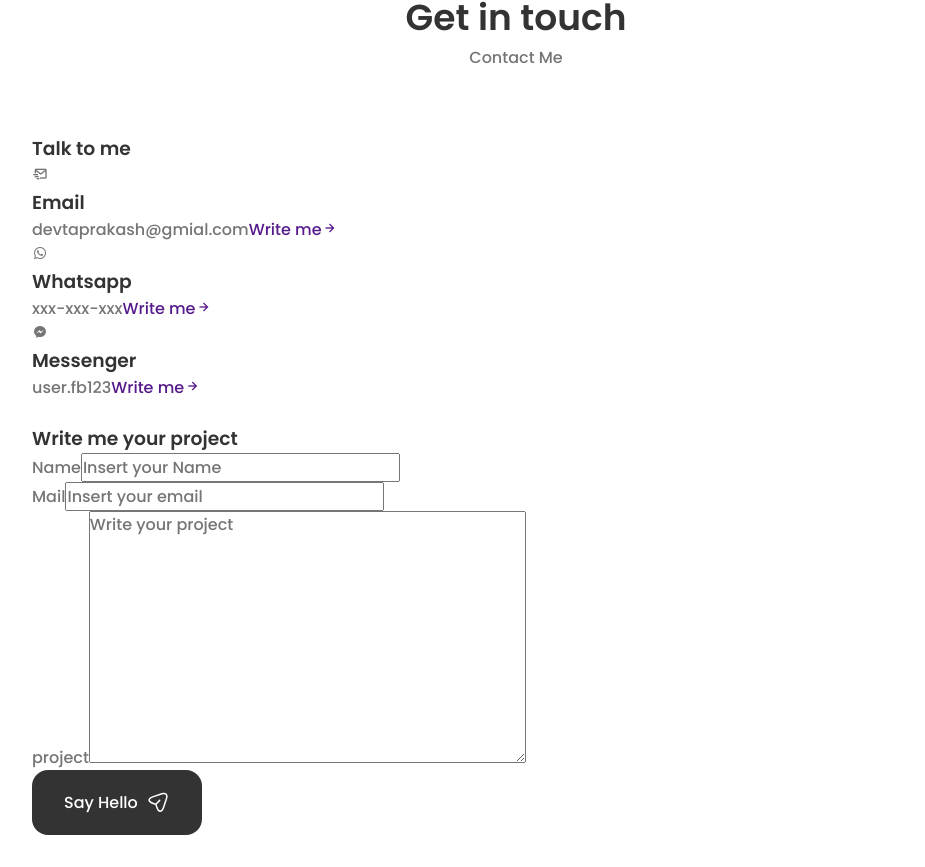
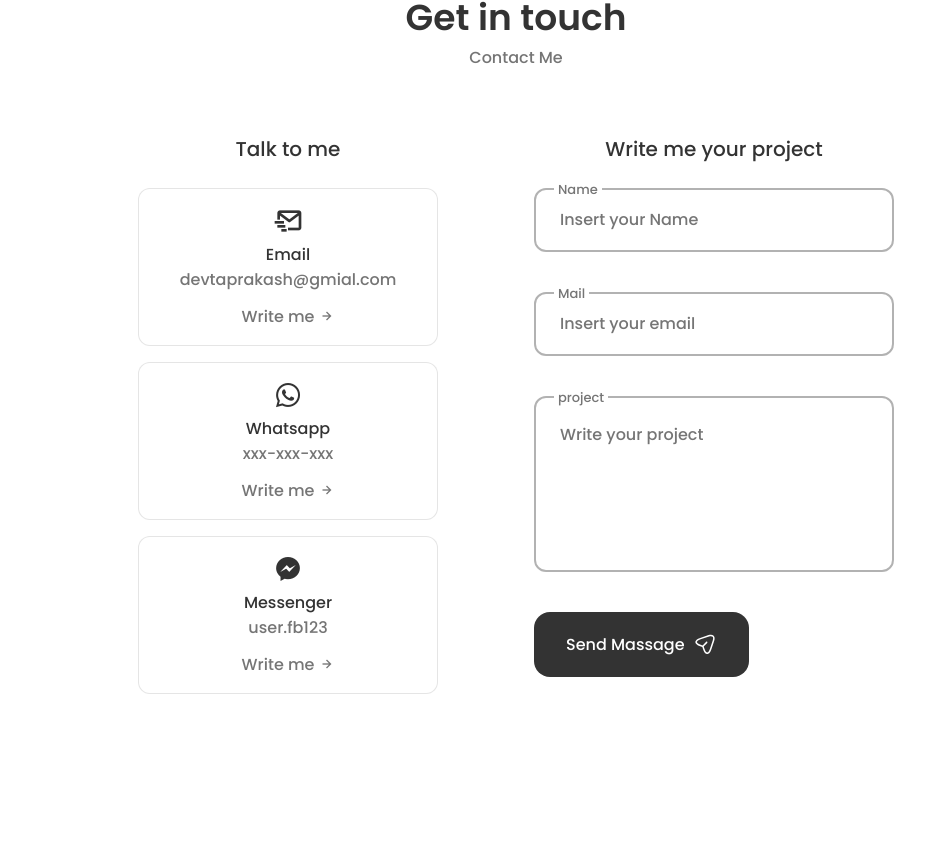
Before and after one commit to prakash2311/Portfolio-2, a React (Create React App) app: page / in a window 1280 px wide. Shown: the part 3572-4439 px from the top of the page, without its empty margins (124-1049 px from the left). After the commit the page ends 4346 px from the top, so only its background shows below. Built offline with nearby package versions, Linux system fonts and the light colour scheme.

Commit message:
adding css

```diff
--- a/src/components/contact/Contact.js
+++ b/src/components/contact/Contact.js
@@ -1,4 +1,5 @@
 import React from "react";
+import "./contact.css"
 
 const Contact = () => {
     return (
@@ -60,13 +61,13 @@
                             <input type="Email" name="email" className="contact__form-input" placeholder="Insert your email" />
                         </div>
 
-                        <div className="contact__form-div">
+                        <div className="contact__form-div contact__form-area">
                             <label className="contact__form-tag">project</label>
                             <textarea name="project" cols="30" rows="10" className="contact__form-input" placeholder="Write your project"></textarea>
                         </div>
 
                         <button className="button button--flex">
-                           Say Hello
+                           Send Massage
                            <svg
                   class="button__icon"
                   xmlns="http://www.w3.org/2000/svg"
--- a/src/components/contact/contact.css
+++ b/src/components/contact/contact.css
@@ -0,0 +1,159 @@
+.contact__container  {
+    grid-template-columns: repeat(2, max-content);
+    justify-content: center;
+    column-gap: 6rem;
+    padding-bottom: 3rem;
+}
+
+.contact__title {
+    text-align: center;
+    font-size: var(--h3-font-size);
+    font-weight: var(--font-medium);
+    margin-bottom: var(--mb-1-5);
+}
+
+.contact__info {
+    display: grid;
+    row-gap: 1rem;
+    grid-template-columns: 300px;
+}
+
+.contact__card {
+    background-color: var(--container-color);
+    border: 1px solid rgba(0, 0, 0, 0.1);
+    padding: 1rem;
+    border-radius: 0.75rem;
+    text-align: center;
+}
+
+.contact__card-icon {
+    font-size: 2rem;
+    color: var(--title-color);
+    margin-bottom: var(--mb-0-25);
+}
+
+.contact__card-title,
+.contact__card-data{
+    font-size: var(--small-font-size);
+}
+
+.contact__card-title {
+    font-weight: var(--font-medium);
+}
+
+.contact__card-data {
+    display: block;
+    margin-bottom: var(--mb-0-75);
+}
+
+.contact__button {
+    color: var(--text-color);
+    font-size: var(--small-font-size);
+    display: inline-flex;
+    align-items: center;
+    justify-content: center;
+    column-gap: 0.25rem;
+}
+
+.contact__button-icon {
+    font-size: 1rem;
+    transition: 0.3s;
+}
+
+.contact__button:hover .contact__button-icon {
+    transform: translate(0.25rem);
+}
+
+.contact__form{
+    width: 360px;
+
+}
+
+.contact__form-div {
+    position: relative;
+    margin-bottom: var(--mb-2-5);
+    height: 4rem;
+}
+
+.contact__form-input {
+    position: absolute;
+    top: 0;
+    left: 0;
+    width: 100%;
+    height: 100%;
+    border: 2px solid rgba(0, 0, 0, 0.3);
+    background: none;
+    color: var(--text-color);
+    outline: none;
+    border-radius: 0.75rem;
+    padding: 1.5rem;
+    z-index: 1;
+}
+
+.contact__form-tag {
+    position: absolute;
+    top: -0.75rem;
+    left: 1.25rem;
+    font-size: var(--smaller-font-size);
+    padding: 0.25rem;
+    background-color: var(--container-color);
+    z-index: 10;
+}
+
+.contact__form-area {
+    height: 11rem;
+}
+
+.contact__form-area textarea {
+    resize: none;
+}
+
+/*############  BREAKPOINTS  ############*/
+
+
+/* -----  FOR LARGER DEVICES ----- */
+
+@media screen and (max-width: 992px){
+    .contact__container {
+        column-gap: 3rem;
+    }
+
+  }
+
+  /* -----  FOR MEDIUM DEVICES ----- */
+
+  @media screen and (max-width:768px) {
+    .contact__container {
+        grid-template-columns: 1fr;
+        row-gap: 3rem;
+    }
+
+    .contact__info {
+        justify-content: center;
+    }
+
+    .contact__form {
+        margin: 0 auto;
+    }
+
+  }
+
+  /* -----  FOR SMALL DEVICE ----- */
+
+  @media screen and (max-width: 576px) {
+    .contact__info {
+        grid-template-columns: 1fr;
+    }
+
+    .contact__form {
+        width: 100%;
+    }
+
+  }
+
+  /* -----  FOR SMALLEST DEVICE ----- */
+
+  @media screen and (max-width: 350px) {
+
+
+  }
--- a/src/components/portfolio/work.css
+++ b/src/components/portfolio/work.css
@@ -69,7 +69,8 @@
   color: var(--container-color);
 }
 
-/*==================== MEDIA QUERIES ====================*/
+/*############  BREAKPOINTS  ############*/
+
 /* For large devices */
 @media screen and (max-width: 992px) {
   .work__container {
```
